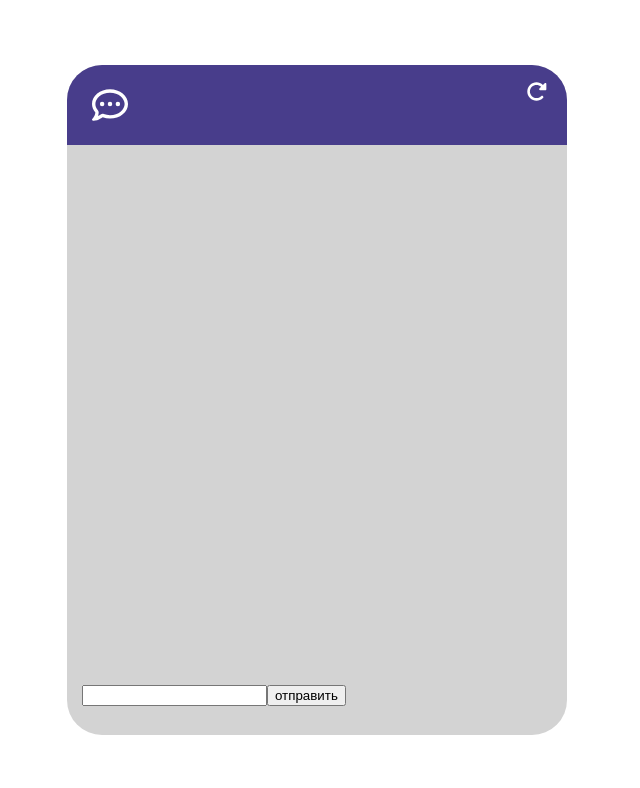
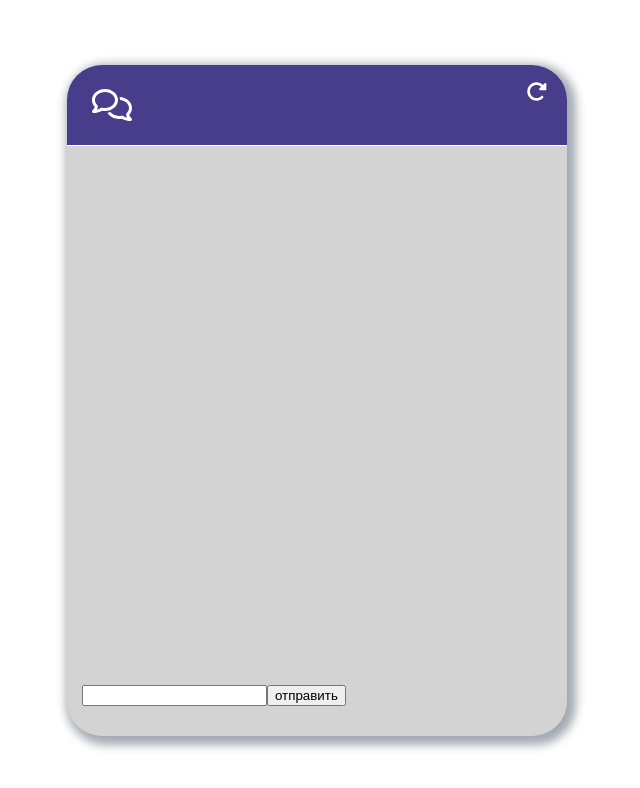
Before and after one commit to Infrant/nanosemantics, a React app: page / in a window 1280 px wide. Shown: the top 788 px of the page, without its empty margins (323-963 px from the left). Built offline with nearby package versions, Linux system fonts and the light colour scheme.

Commit message:
refactor: changed styles

```diff
--- a/src/components/Header/Header.module.scss
+++ b/src/components/Header/Header.module.scss
@@ -8,11 +8,11 @@
   display: flex;
   align-items: center;
   position: relative;
+  border-bottom: 1px solid #fff;
 
   &__caption {
     padding-left: 10px;
     font-weight: bold;
-    font-size: 18px;
     width: 100%;
     display: flex;
     justify-content: space-between;
@@ -22,7 +22,7 @@
     transition-duration: .5s;
 
     &:hover {
-      transform: scale(1.1);
+      transform: scale(1.2);
     }
 
     &__wrapper {
--- a/src/components/Header/Header.tsx
+++ b/src/components/Header/Header.tsx
@@ -1,6 +1,6 @@
 import css from './Header.module.scss'
 import {FontAwesomeIcon} from "@fortawesome/react-fontawesome";
-import {faCommentDots} from '@fortawesome/free-regular-svg-icons'
+import {faComments} from '@fortawesome/free-regular-svg-icons'
 import {faRotateRight} from '@fortawesome/free-solid-svg-icons'
 import IconButton from '@mui/material/IconButton';
 
@@ -8,7 +8,7 @@ export default () => {
     return (
         <div className={css['header']}>
             <div className={css['header__caption']}>
-                <FontAwesomeIcon icon={faCommentDots} size='2x'/>
+                <FontAwesomeIcon icon={faComments} size='2x'/>
             </div>
             <IconButton color='inherit' size='large' className={css['header__update__wrapper']}>
                 <FontAwesomeIcon icon={faRotateRight} className={css['header__update']} size='xs'/>
--- a/src/views/ChatBot.module.scss
+++ b/src/views/ChatBot.module.scss
@@ -1,6 +1,7 @@
-.chatBot {
+.chat-bot {
   width: 500px;
   border-radius: 35px;
   background: lightgray;
   overflow: hidden;
+  box-shadow: 4px 4px 10px 5px rgba(25, 42, 62, 0.4);
 }
--- a/src/views/ChatBot.tsx
+++ b/src/views/ChatBot.tsx
@@ -5,7 +5,7 @@ import MessageField from "../components/MessageField/MessageField";
 
 export default () => {
     return (
-        <div className={css.chatBot}>
+        <div className={css['chat-bot']}>
             <Header/>
             <MessageField/>
             <InputField/>
```
